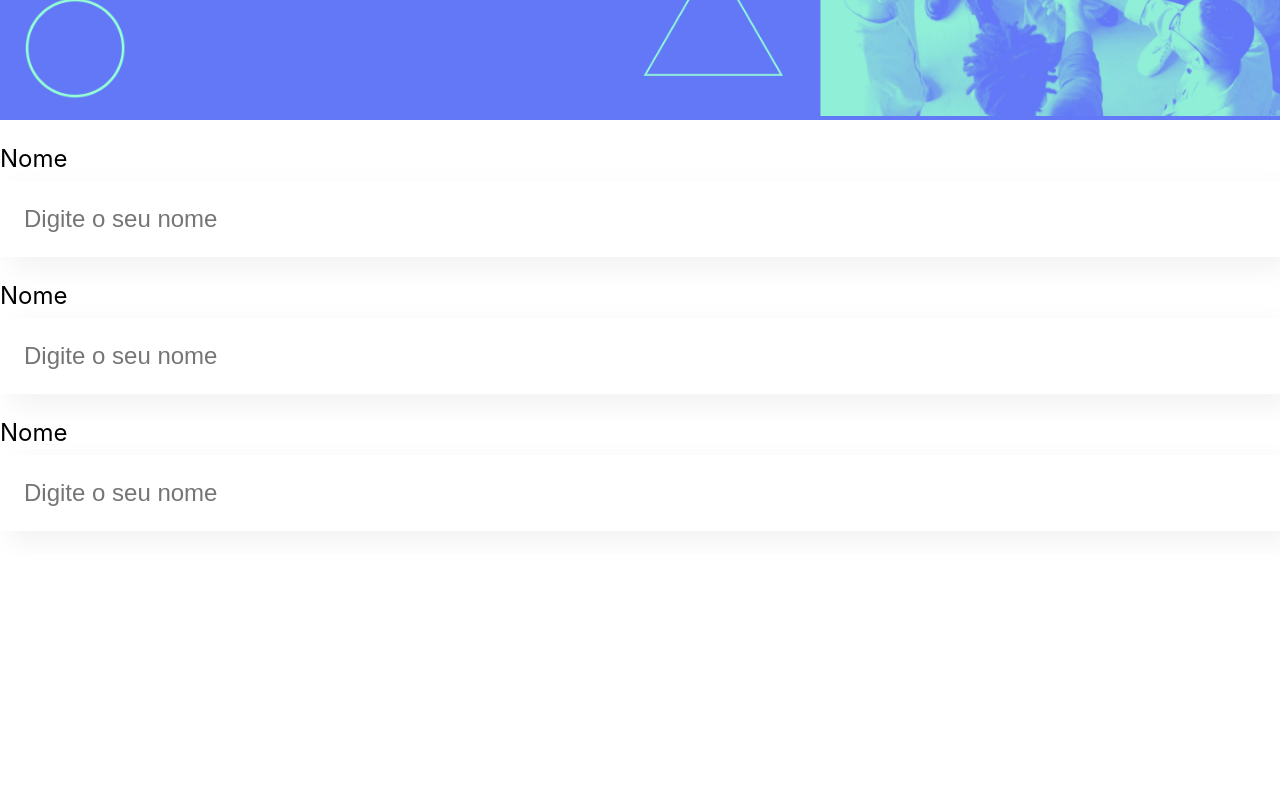
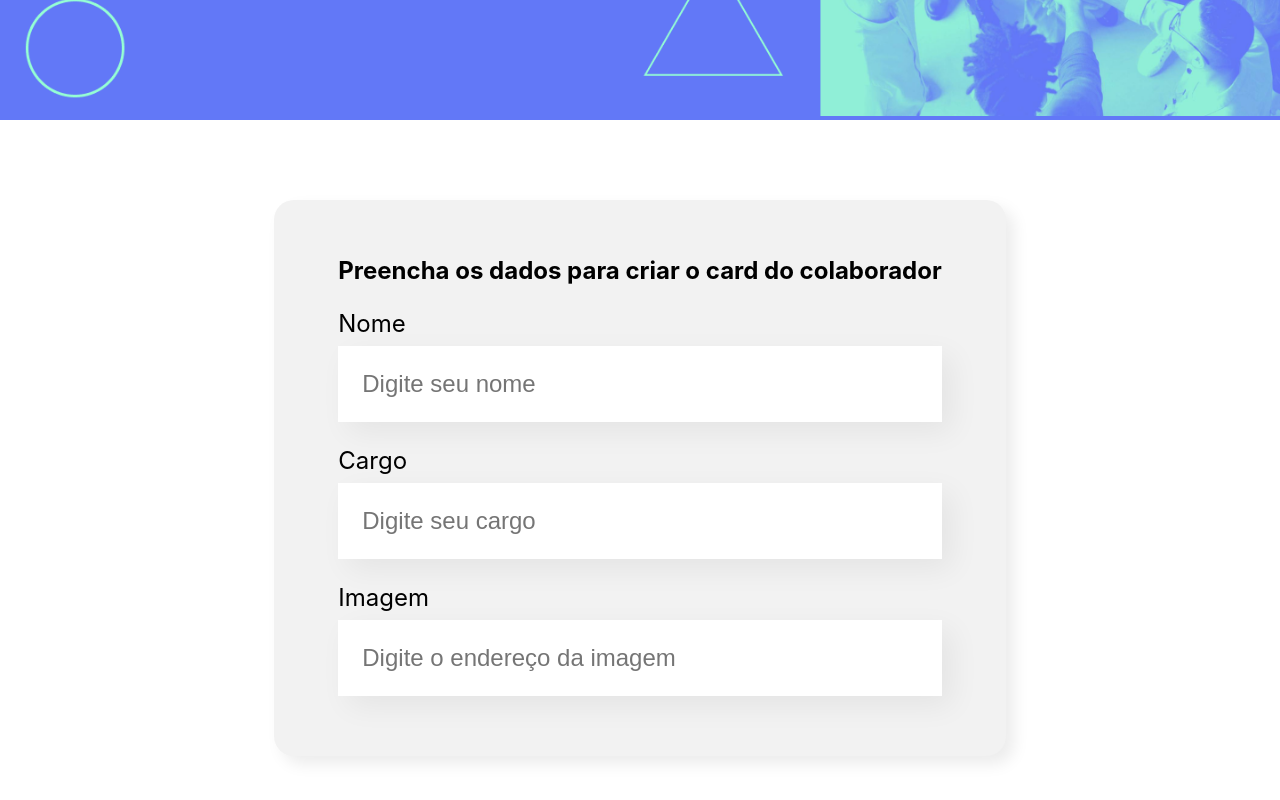
Before and after one commit to JacksonRicardo/React, a JavaScript app: page / in a window 1280 px wide. Shown: the part 378-1178 px from the top of the page. Before the commit the page ends 933 px from the top, so only its background shows below. Built offline with nearby package versions, Linux system fonts and the light colour scheme; the HTML template or start-up script is replaced by a standard one.

Commit message:
CSS do Form

```diff
--- a/src/App.js
+++ b/src/App.js
@@ -1,13 +1,12 @@
 import Banner from './componentes/Banner/Banner';
-import CampoTexto from './componentes/CampoTexto';
+import Formulario from './componentes/Formulario';
 
 function App() {
   return (
     <div className="App">
       <Banner />
-      <CampoTexto label="Nome"/>
-      <CampoTexto label="Cargo"/>
-      <CampoTexto label="Imagem"/>
+      <Formulario />
+
     </div>
   );
 }
--- a/src/componentes/CampoTexto/index.js
+++ b/src/componentes/CampoTexto/index.js
@@ -1,12 +1,14 @@
 import './CampoTexto.css'
 
-const CampoTexto = () =>{
+const CampoTexto = (props) =>{
+    console.log(props.label)
     return (
         <div className="campo-texto">
-            <label>Nome</label>
-            <input placeholder='Digite o seu nome'/>
+            <label>
+                {props.label}
+            </label>
+            <input placeholder={props.placeholder}/>
         </div>
-
     )
 }
 
--- /dev/null
+++ b/src/componentes/Formulario/Formulario.css
@@ -0,0 +1,14 @@
+.formulario{
+    display: flex;
+    justify-content: center;
+    margin: 80px 0px;
+}
+
+.formulario form{
+    max-width: 80%;
+    background-color: #F2F2F2;
+    border-radius: 20px;
+    padding: 36px 64px;
+    box-shadow: 8px 8px 16px rgba(0, 0, 0, 0.08);
+
+}
--- /dev/null
+++ b/src/componentes/Formulario/index.js
@@ -0,0 +1,17 @@
+import CampoTexto from '../CampoTexto';
+import './Formulario.css';
+
+const Formulario = () => {
+    return (
+        <section className="formulario">
+            <form>
+                <h2>Preencha os dados para criar o card do colaborador</h2>
+                <CampoTexto label="Nome" placeholder="Digite seu nome"/>
+                <CampoTexto label="Cargo" placeholder="Digite seu cargo"/>
+                <CampoTexto label="Imagem" placeholder="Digite o endereço da imagem"/>
+            </form>
+        </section>
+    )
+}
+
+export default Formulario
```
